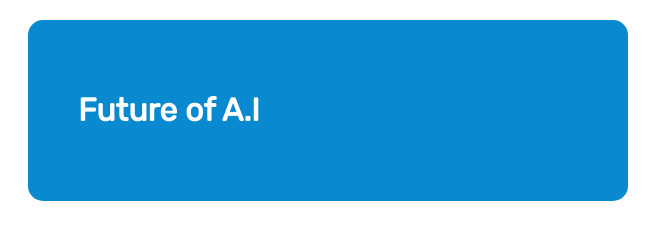
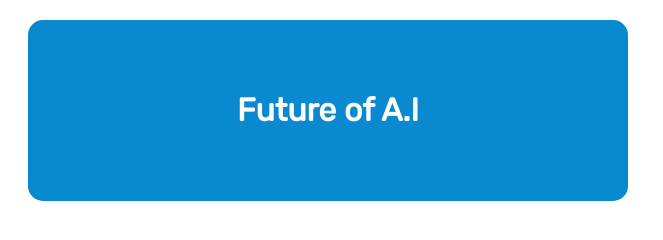
Before and after one commit to 824650/PrintedStuffsPassionProject, a plain HTML site: page index.html in a window 1280 px wide. Shown: the whole page, without its empty margins (0-663 px from the left). Drawn offline with Linux system fonts and the light colour scheme.

Commit message:
Update index.html

```diff
--- a/index.html
+++ b/index.html
@@ -15,7 +15,8 @@ div {
   margin: 20px;
   font-family: 'Rubik', sans-serif;
   color:white;
-  font-weight: bold;
+  font-weight: extra-bold;
+  text-align: center;
 }
 </style>
 </head>
```
